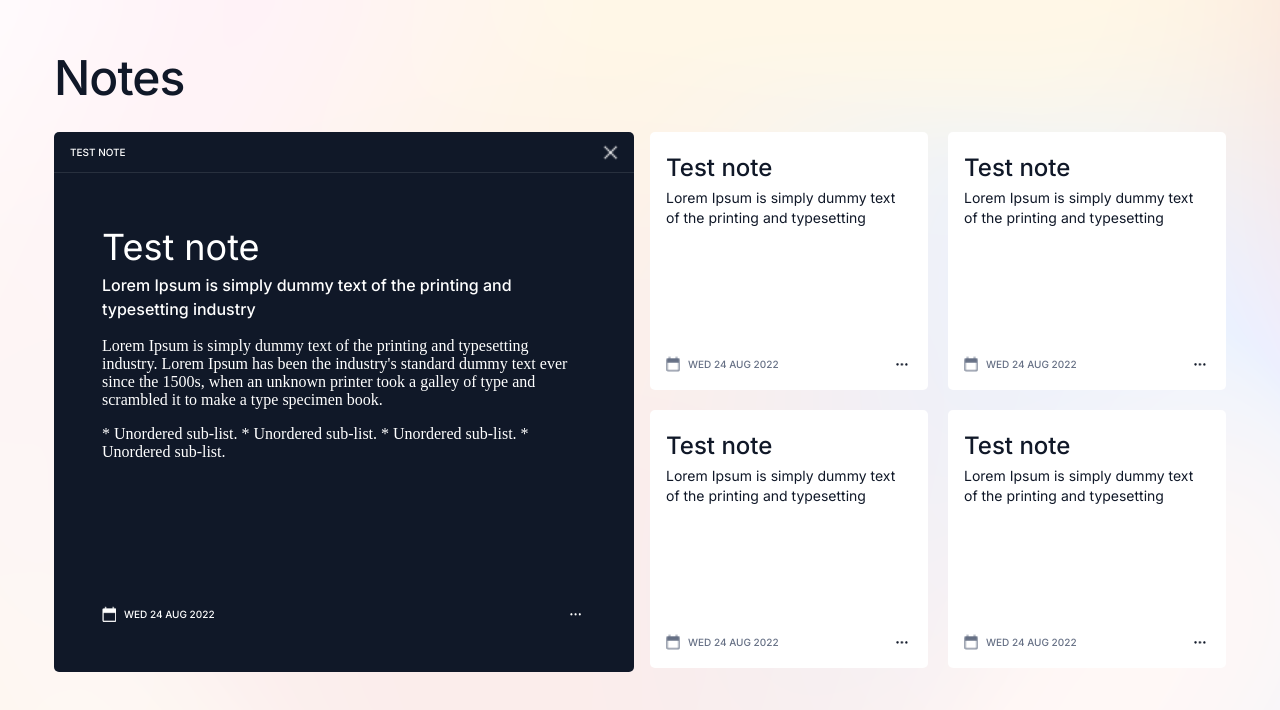
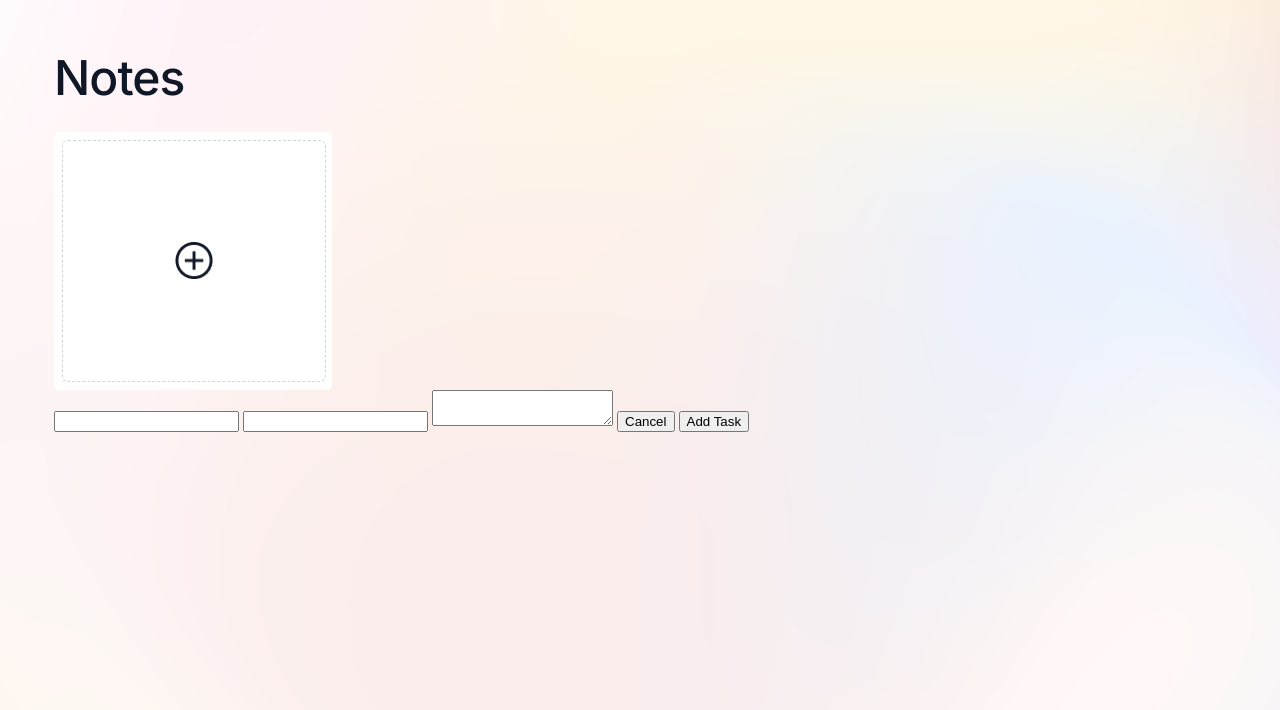
Before and after one commit to rafaelsantanna/6b-digital-notes, a plain HTML site: page index.html in a window 1280 px wide. Drawn offline with Linux system fonts and the light colour scheme.

Commit message:
persisting and retrieving notes from localStorage

```diff
--- a/index.html
+++ b/index.html
@@ -22,125 +22,6 @@
           <span class="icon-add-circle">
           <span class="note__add-new">Add new note</span>
         </a>
-      </div>
-
-      <div class="note">
-        <div>
-          <h3 class="note__title">Test note</h3>
-          <p class="note__subtitle">Lorem Ipsum is simply dummy text of the printing and typesetting industry</p>
-        </div>
-
-        <div class="note__footer">
-          <div class="note__date">
-            <span class="icon-calendar"></span>
-            <span class="note__day">WED 24 AUG 2022</span>
-          </div>
-          <a class="note__actions" href="">
-            <span class="icon-more-vert" alt="more vert icon">
-          </a>
-        </div>
-      </div>
-
-      <div class="note">
-        <div>
-          <h3 class="note__title">Test note</h3>
-          <p class="note__subtitle">Lorem Ipsum is simply dummy text of the printing and typesetting industry</p>
-        </div>
-
-        <div class="note__footer">
-          <div class="note__date">
-            <span class="icon-calendar"></span>
-            <span class="note__day">WED 24 AUG 2022</span>
-          </div>
-          <a class="note__actions" href="">
-            <span class="icon-more-vert" alt="more vert icon">
-          </a>
-        </div>
-      </div>
-
-      <div class="note">
-        <div>
-          <h3 class="note__title">Test note</h3>
-          <p class="note__subtitle">Lorem Ipsum is simply dummy text of the printing and typesetting industry</p>
-        </div>
-
-        <div class="note__footer">
-          <div class="note__date">
-            <span class="icon-calendar"></span>
-            <span class="note__day">WED 24 AUG 2022</span>
-          </div>
-          <a class="note__actions" href="">
-            <span class="icon-more-vert" alt="more vert icon">
-          </a>
-        </div>
-      </div>
-
-      <div class="note">
-        <div>
-          <h3 class="note__title">Test note</h3>
-          <p class="note__subtitle">Lorem Ipsum is simply dummy text of the printing and typesetting industry</p>
-        </div>
-
-        <div class="note__footer">
-          <div class="note__date">
-            <span class="icon-calendar"></span>
-            <span class="note__day">WED 24 AUG 2022</span>
-          </div>
-          <a class="note__actions" href="">
-            <span class="icon-more-vert" alt="more vert icon">
-          </a>
-        </div>
-      </div>
-
-      <div class="note">
-        <div>
-          <h3 class="note__title">Test note</h3>
-          <p class="note__subtitle">Lorem Ipsum is simply dummy text of the printing and typesetting industry</p>
-        </div>
-
-        <div class="note__footer">
-          <div class="note__date">
-            <span class="icon-calendar"></span>
-            <span class="note__day">WED 24 AUG 2022</span>
-          </div>
-          <a class="note__actions" href="">
-            <span class="icon-more-vert" alt="more vert icon">
-          </a>
-        </div>
-      </div>
-
-      <div class="note">
-        <div>
-          <h3 class="note__title">Test note</h3>
-          <p class="note__subtitle">Lorem Ipsum is simply dummy text of the printing and typesetting industry</p>
-        </div>
-
-        <div class="note__footer">
-          <div class="note__date">
-            <span class="icon-calendar"></span>
-            <span class="note__day">WED 24 AUG 2022</span>
-          </div>
-          <a class="note__actions" href="">
-            <span class="icon-more-vert" alt="more vert icon">
-          </a>
-        </div>
-      </div>
-
-      <div class="note">
-        <div>
-          <h3 class="note__title">Test note</h3>
-          <p class="note__subtitle">Lorem Ipsum is simply dummy text of the printing and typesetting industry</p>
-        </div>
-
-        <div class="note__footer">
-          <div class="note__date">
-            <span class="icon-calendar"></span>
-            <span class="note__day">WED 24 AUG 2022</span>
-          </div>
-          <a class="note__actions" href="">
-            <span class="icon-more-vert" alt="more vert icon">
-          </a>
-        </div>
       </div>
 
       <div class="modal">
@@ -176,8 +57,18 @@
             </footer>
           </div>
       </div>
+    </div>
 
-    </div>
+    <form class="note-form" action="">
+      <div>
+        <input id="note-title" type="text">
+        <input id="note-subtitle" type="text">
+        <textarea id="note-description"></textarea>
+
+        <button>Cancel</button>
+        <button id="addTask" class="btn-add-task">Add Task</button>
+      </div>
+    </form>
   </div>
 
   <script src="./js/index.js"></script>
--- a/js/index.js
+++ b/js/index.js
@@ -0,0 +1,78 @@
+var noteTitle = document.querySelector('#note-title');
+var noteSubtitle = document.querySelector('#note-subtitle');
+var noteDescription = document.querySelector('#note-description');
+var notesContainer = document.querySelector('.notes');
+
+var notes = JSON.parse(localStorage.getItem('notes'));
+
+function loadNotes() {
+  if (notes) {
+    var notesContent = '';
+    notes.forEach(function(note) {
+      notesContent+= `
+        <div class="note">
+        <div>
+          <h3 class="note__title">${note.title}</h3>
+          <p class="note__subtitle">${note.subtitle}</p>
+        </div>
+
+        <div class="note__footer">
+          <div class="note__date">
+            <span class="icon-calendar"></span>
+            <span class="note__day">WED 24 AUG 2022</span>
+          </div>
+          <a class="note__actions" href="">
+            <span class="icon-more-vert" alt="more vert icon">
+          </a>
+        </div>
+      </div>
+      `
+    });
+
+    notesContainer.innerHTML += notesContent;
+  }
+};
+loadNotes();
+
+function loadNote(note) {
+  notesContainer.innerHTML += `
+    <div class="note">
+    <div>
+      <h3 class="note__title">${note.title}</h3>
+      <p class="note__subtitle">${note.subtitle}</p>
+    </div>
+
+    <div class="note__footer">
+      <div class="note__date">
+        <span class="icon-calendar"></span>
+        <span class="note__day">WED 24 AUG 2022</span>
+      </div>
+      <a class="note__actions" href="">
+        <span class="icon-more-vert" alt="more vert icon">
+      </a>
+    </div>
+  </div>
+  `;
+}
+
+document.getElementById('addTask').addEventListener('click', function(e) {
+  e.preventDefault();
+  var form = {
+    title: noteTitle.value,
+    subtitle: noteSubtitle.value,
+    description: noteDescription.value,
+    datetime: Date.now()
+  }
+
+
+  if (form.title && form.subtitle && form.description) {
+    localStorage.setItem('notes', JSON.stringify([...notes, form]));
+    noteTitle.value = '';
+    noteSubtitle.value = '';
+    noteDescription.value = '';
+    loadNote(form);
+    alert('Success');
+  } else {
+    alert('Empty fields');
+  }
+});
--- a/styles/index.css
+++ b/styles/index.css
@@ -124,10 +124,11 @@ body {
 /* Modal */
 
 .modal {
+
   position: absolute;
   left: 0;
   top: 0;
-  display: flex;
+  display: none;
   flex-direction: column;
   align-items: flex-start;
   padding: 0px;
```
